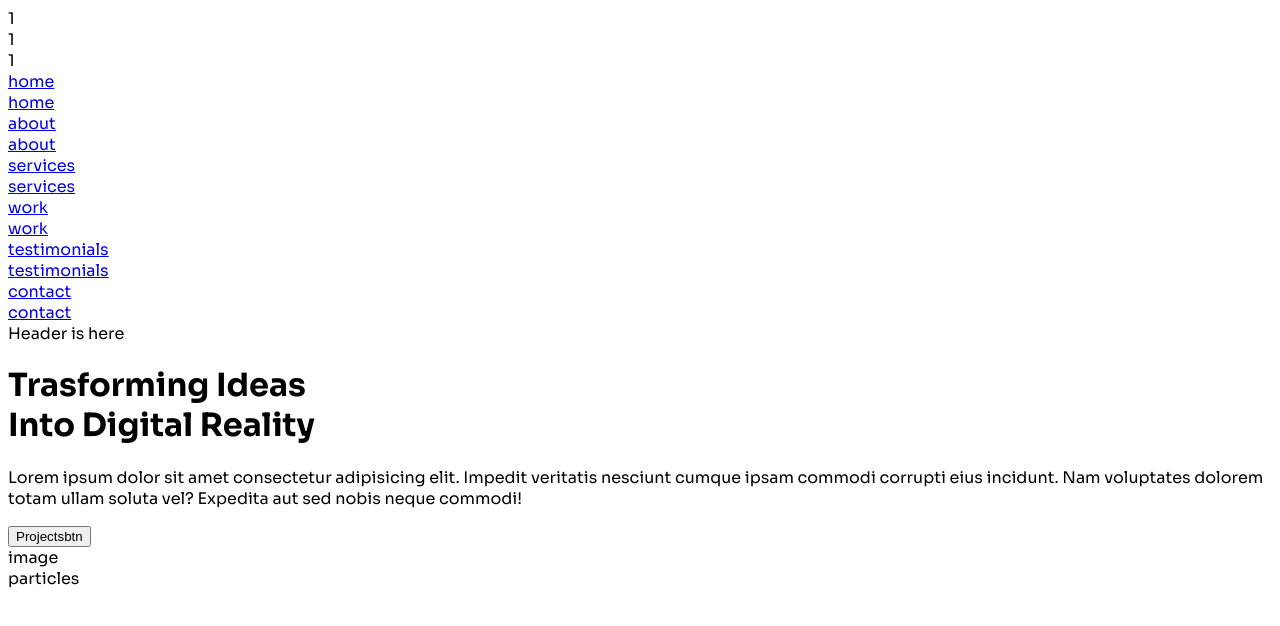
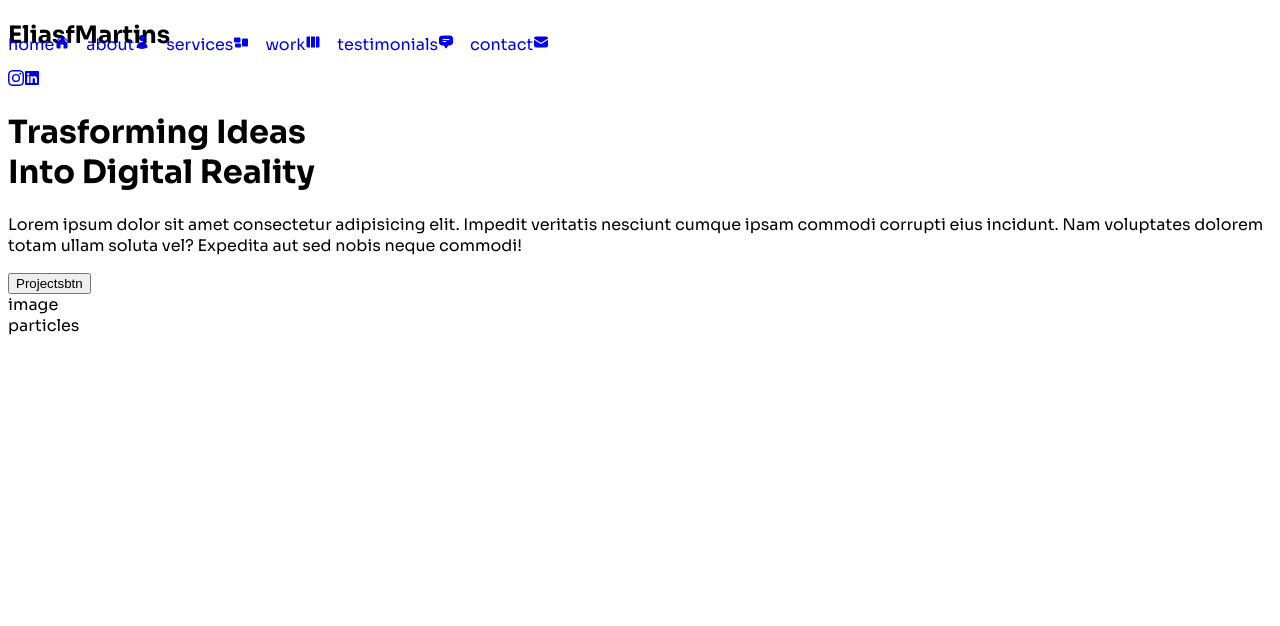
Before and after one commit to eliasfmartins/newportfolio, a Next.js app: page / in a window 1280 px wide. Shown: the top 626 px of the page. Built offline with nearby package versions, Linux system fonts and the light colour scheme.

Commit message:
feat: ajustando o header

```diff
--- a/next.config.js
+++ b/next.config.js
@@ -1,4 +1,8 @@
 /** @type {import('next').NextConfig} */
-const nextConfig = {}
+const nextConfig = {
+  compiler: {
+    styledComponents: true,
+  },
+};
 
-module.exports = nextConfig
+module.exports = nextConfig;
--- a/package.json
+++ b/package.json
@@ -13,7 +13,8 @@
     "next": "13.5.4",
     "react": "^18",
     "react-dom": "^18",
-    "react-icons": "^4.11.0"
+    "react-icons": "^4.11.0",
+    "styled-components": "^6.0.8"
   },
   "devDependencies": {
     "@types/node": "^20",
--- a/src/app/components/Header/index.tsx
+++ b/src/app/components/Header/index.tsx
@@ -1,7 +1,24 @@
+import Link from "next/link";
+import { BsInstagram } from "react-icons/bs";
+import { FaLinkedin } from "react-icons/fa";
 export const Header = () => {
-  return(
+  return (
     <header>
-      Header is here
+      <h2>EliasfMartins</h2>
+      <nav>
+        <Link
+          target="_blank"
+          href={`https://www.instagram.com/eliasf.martins/`}
+        >
+          <BsInstagram />
+        </Link>
+        <Link
+          target="_blank"
+          href={`https://www.instagram.com/eliasf.martins/`}
+        >
+          <FaLinkedin />
+        </Link>
+      </nav>
     </header>
-  )
-}
+  );
+};
--- a/src/app/components/Nav/index.tsx
+++ b/src/app/components/Nav/index.tsx
@@ -1,4 +1,4 @@
-'use client'
+"use client";
 import Link from "next/link";
 
 import {
@@ -10,6 +10,7 @@ import {
   HiEnvelope,
 } from "react-icons/hi2";
 import { usePathname, useRouter } from "next/navigation";
+import { LinkCotaniner, NavContainer } from "./style";
 export const navData = [
   { name: "home", path: "/", icon: <HiHome /> },
   { name: "about", path: "/about", icon: <HiUser /> },
@@ -29,27 +30,28 @@ export const navData = [
 export const Nav = () => {
   const pathname = usePathname();
   return (
-    <nav>
-      <div className="">
+    <NavContainer>
+      <div className="nav">
         {navData.map((link, index) => {
           return (
-            <Link
+            <LinkCotaniner
               href={link.path}
               key={index}
               className={link.path === pathname ? "" : ""}
             >
               <div>
                 {/* posiiton absolute rigth 0  hiden  so e pra ver isso no hover */}
-              <div>{link.name}</div>
+                {/* <div className="hidden">{link.name}</div> */}
               </div>
+              <div>{/* fazer um triangulo pra fica com efeito foda  */}</div>
               <div>
-                {/* fazer um triangulo pra fica com efeito foda  */}
+                {link.name}
+                {link.icon}
               </div>
-              <div>{link.name}</div>
-            </Link>
+            </LinkCotaniner>
           );
         })}
       </div>
-    </nav>
+    </NavContainer>
   );
 };
--- /dev/null
+++ b/src/app/components/Nav/style.ts
@@ -0,0 +1,25 @@
+import styled from "styled-components";
+
+import Link from "next/link";
+export const LinkCotaniner = styled(Link)`
+display: flex;
+div.hidden{
+  visibility: hidden;
+}
+`
+export const NavContainer = styled.nav`
+display: flex;
+position: absolute;
+.nav{
+  display: flex;
+  gap: 1rem;
+  justify-content: center;
+  align-items: center;
+  width: 100%;
+  height: 50px;
+}
+a{
+  text-decoration: none;
+
+}
+`
--- a/src/app/components/Transition/index.tsx
+++ b/src/app/components/Transition/index.tsx
@@ -19,13 +19,13 @@ export const Transtition = () => {
     //essa div motion e aque aparece tem q botar uma cor e tals pra ver 3 cores diferentes
     <div>
       <motion.div variants={transitionsVariants} initial="initial" animate="animate" exit="exit" transition={{delay:0.2, duration:0.6, ease:'easeInOut'}}>
-        1
+
       </motion.div>
       <motion.div variants={transitionsVariants} initial="initial" animate="animate" exit="exit" transition={{delay:0.4, duration:0.6, ease:'easeInOut'}}>
-        1
+
       </motion.div>
       <motion.div variants={transitionsVariants} initial="initial" animate="animate" exit="exit" transition={{delay:0.6, duration:0.6, ease:'easeInOut'}}>
-        1
+
       </motion.div>
     </div>
   );
--- a/src/app/layout.tsx
+++ b/src/app/layout.tsx
@@ -23,8 +23,8 @@ export default function RootLayout({
     <html lang="en">
       <body className={sora.className}>
         <AnimatePresence mode="wait">
+            <Transtition />
           <motion.div>
-            <Transtition />
             <Nav />
             <Header />
             {children}
```
Also changed, not shown: 1 other file (tests, documents, lock files or other folders).
